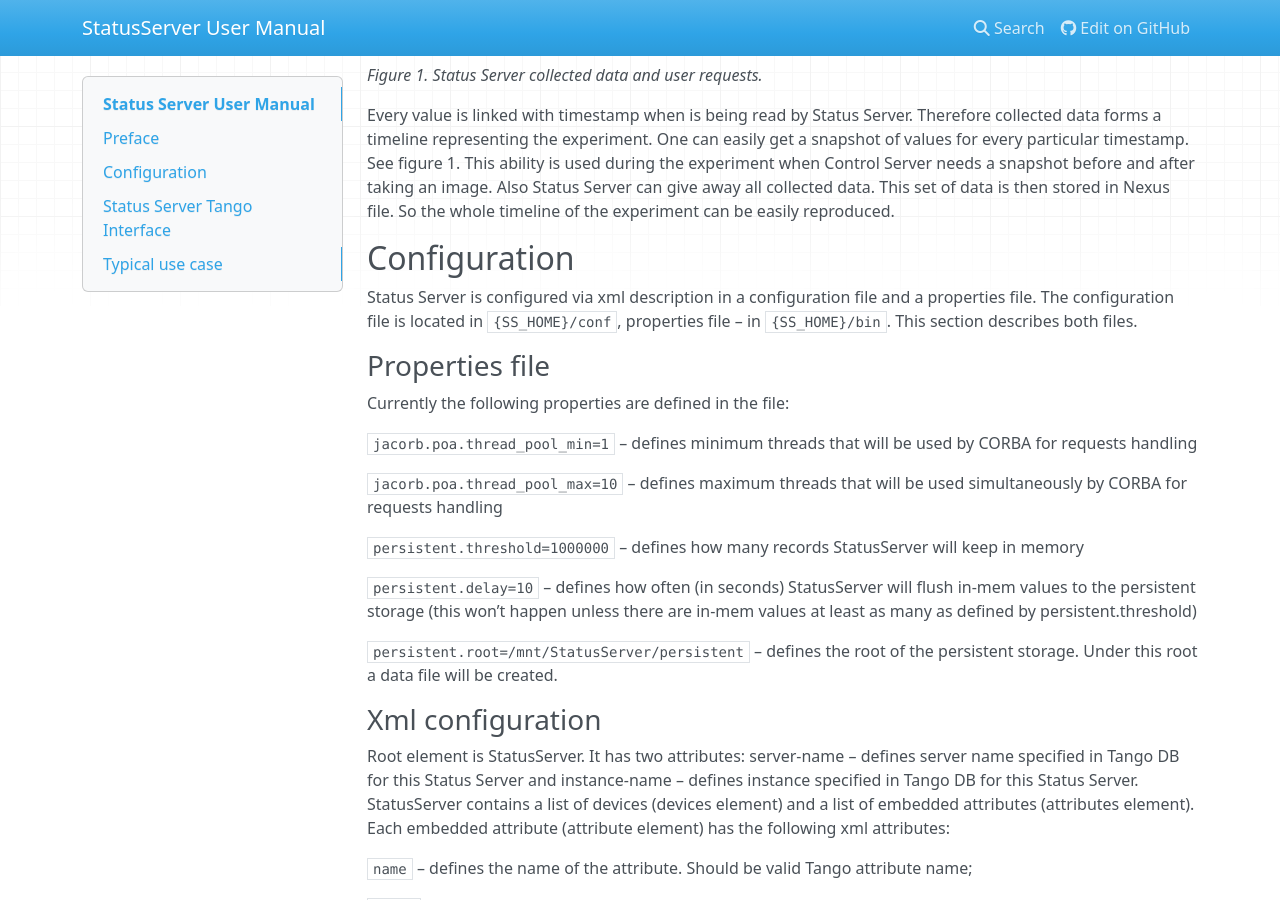
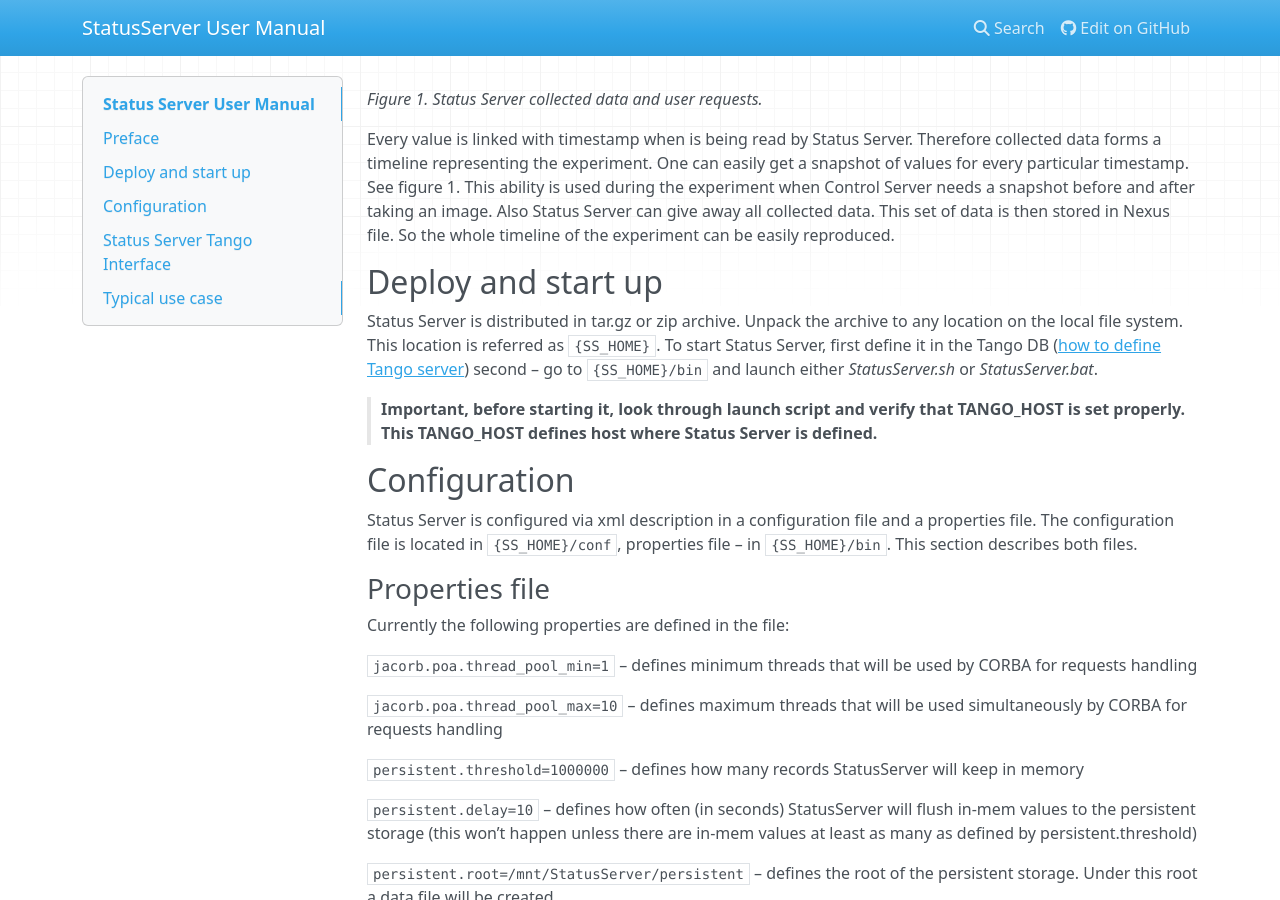
Before and after one commit to scientific-software-hub/status-server, an MkDocs documentation site: the page built from docs/index.md, in a window 1280 px wide and 900 px high, scrolled down 912 px. Built offline with MkDocs 1.6.1, drawn with Linux system fonts in a browser that asks for light colours; nearby versions of some CDN libraries.

Commit message:
Update index.md

```diff
--- a/docs/index.md
+++ b/docs/index.md
@@ -16,6 +16,12 @@ Operator configures which attributes of which target devices will be read in a s
 _Figure 1. Status Server collected data and user requests._
 
 Every value is linked with timestamp when is being read by Status Server. Therefore collected data forms a timeline representing the experiment. One can easily get a snapshot of values for every particular timestamp. See figure 1. This ability is used during the experiment when Control Server needs a snapshot before and after taking an image. Also Status Server can give away all collected data. This set of data is then stored in Nexus file. So the whole timeline of the experiment can be easily reproduced.
+
+## Deploy and start up
+
+Status Server is distributed in tar.gz or zip archive. Unpack the archive to any location on the local file system. This location is referred as `{SS_HOME}`. To start Status Server, first define it in the Tango DB ([how to define Tango server](https://bitbucket.org/Ingvord/tomography-preexperiment-data-collector/wiki/HowTos#!how-to-set-up-tango-device-server)) second – go to `{SS_HOME}/bin` and launch either _StatusServer.sh_ or _StatusServer.bat_.
+
+> __Important, before starting it, look through launch script and verify that TANGO_HOST is set properly. This TANGO_HOST defines host where Status Server is defined.__
 
 ## Configuration
 
```
